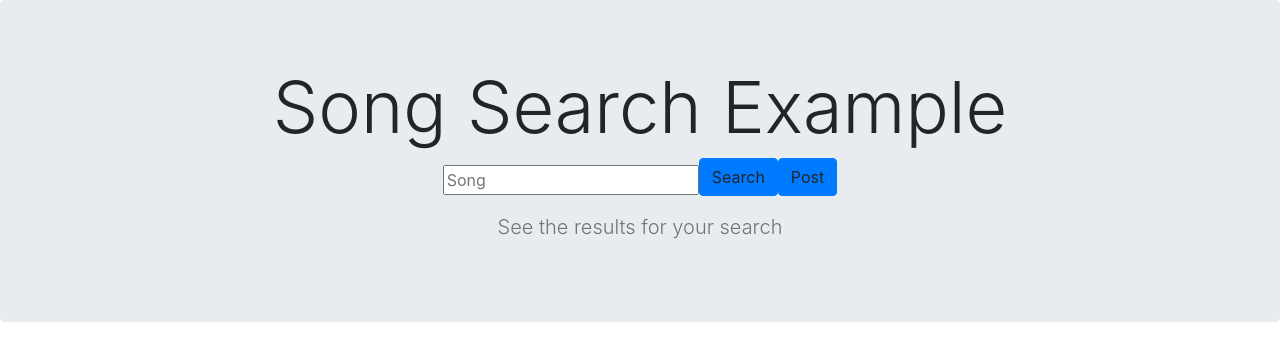
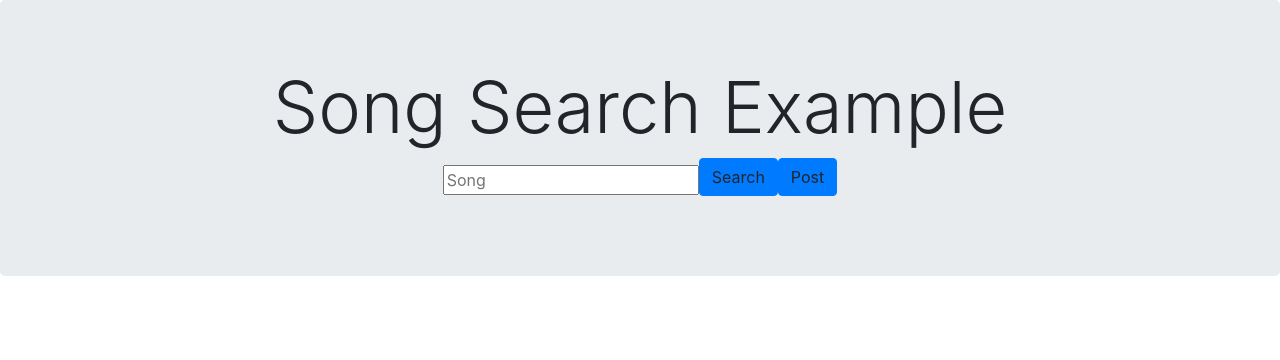
Before and after one commit to Mashnak/DCAppProject, an Angular app in the folder web-app/: page / in a window 1280 px wide. Shown: the top 360 px of the page. Built offline with nearby package versions, Linux system fonts and the light colour scheme.

Commit message:
Playing around with some design stuff

```diff
--- a/web-app/src/app/songsearch.component.html
+++ b/web-app/src/app/songsearch.component.html
@@ -6,7 +6,7 @@
       <a (click)="getSong()" class="btn btn-primary mb-sm-2">Search</a>
       <a (click)="postSong()" class="btn btn-primary mb-sm-2">Post</a>
     </div>
-    <p class="lead text-muted">See the results for your search</p>
+    <p class="lead text-muted" *ngIf="songs!= null">See the results for your search</p>
   </div>
 </section>
 
```
